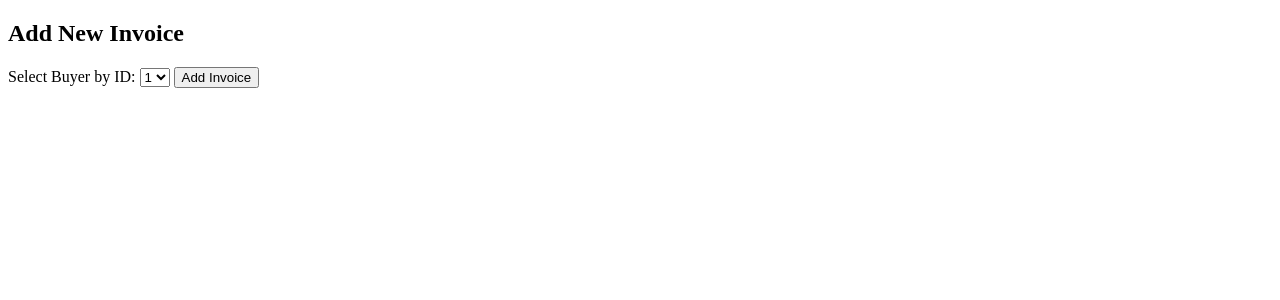
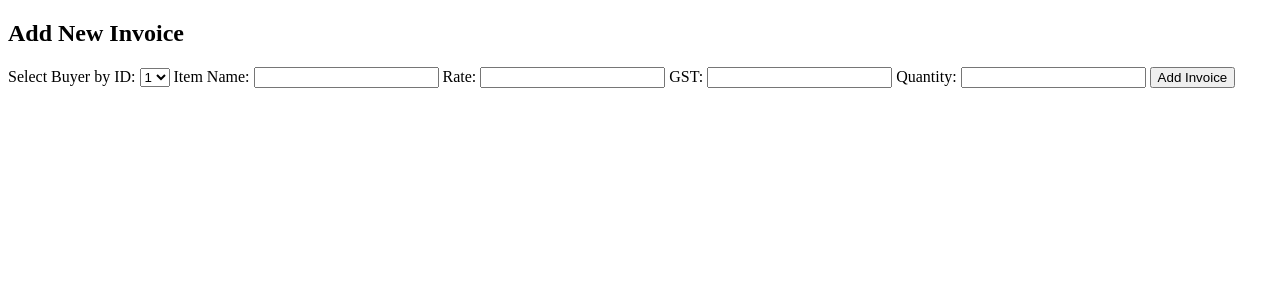
Before and after one commit to memeliciouss/invoicegen, a Django app: page /inv/generate in a window 1280 px wide. Shown: the top 300 px of the page. Run offline with Django 5.2, Linux system fonts and the light colour scheme; data comes from the database, SQL or seed files in the repository; both versions use the stored data as it was after the commit.

Commit message:
Items database

```diff
--- a/buyer/admin.py
+++ b/buyer/admin.py
@@ -1,5 +1,5 @@
 from django.contrib import admin
-from buyer.models import buyer
+from buyer.models import Buyer
 
 # Register your models here.
-admin.site.register(buyer) #added manually
+admin.site.register(Buyer) #added manually
--- a/buyer/models.py
+++ b/buyer/models.py
@@ -2,9 +2,11 @@ from django.db import models
 
 #register model in app's admin.py
 #add app in project's settings.py 's installed app
+#python manage.py makemigratinos
+#python manage.py migrate
 
 # Create your models here.
-class buyer(models.Model):
+class Buyer(models.Model):
     buyerID=models.AutoField(primary_key=True)
     name=models.CharField(max_length=64)
     adr=models.CharField(max_length=128)
@@ -13,4 +15,5 @@ class buyer(models.Model):
     gst=models.CharField(max_length=15)
 
     def __str__(self):
-        return self.buyerID + ": " + self.name
+        return str(self.buyerID) + ": " + self.name
+        # it must return a str type
--- a/buyer/views.py
+++ b/buyer/views.py
@@ -1,9 +1,9 @@
 from django.shortcuts import render, redirect
-from buyer.models import buyer
+from buyer.models import Buyer
 
 # Create your views here.
 def buyers(request):
-    buyers=buyer.objects.all()
+    buyers=Buyer.objects.all()
     context={
         'buyers':buyers
     }
@@ -16,7 +16,7 @@ def add(request):
         state = request.POST.get('state')
         pin = request.POST.get('pin')
         gst = request.POST.get('gst')
-        newBuyer=buyer(name=name, adr=adr, state=state, pin=pin, gst=gst)
+        newBuyer=Buyer(name=name, adr=adr, state=state, pin=pin, gst=gst)
         newBuyer.save()
 
         return redirect('/buyers')
--- a/invoice/admin.py
+++ b/invoice/admin.py
@@ -1,5 +1,6 @@
 from django.contrib import admin
-from invoice.models import invoice
+from invoice.models import Invoice,Items
 
 # Register your models here.
-admin.site.register(invoice) #added manually
+admin.site.register(Invoice) #added manually
+admin.site.register(Items) #added manually
--- a/invoice/urls.py
+++ b/invoice/urls.py
@@ -5,5 +5,5 @@ from invoice import views
 urlpatterns = [
     path('generate',views.generate, name='geninvoice'),
     path('<int:invID>', views.inv, name='inv'),
-    path('all', views.all, name='all')
+    path('list', views.list, name='list')
 ]
--- a/invoice/views.py
+++ b/invoice/views.py
@@ -1,33 +1,48 @@
 from django.shortcuts import render, redirect, get_object_or_404
-from invoice.models import invoice
-from buyer.models import buyer
+from invoice.models import Invoice, Items
+from buyer.models import Buyer
 
 # Create your views here.
 
 def generate(request):
     if request.method == "POST":
+        #get buyer info
         buyer_id=request.POST.get('buyerID')
-        buyer_instance=buyer.objects.get(buyerID=buyer_id)
-        newInv=invoice(buyerID=buyer_instance)
+        buyer_instance=Buyer.objects.get(buyerID=buyer_id)
+
+        #create new invoice
+        newInv=Invoice(buyerID=buyer_instance)
         newInv.save()
 
-        return redirect('/inv/all')
+        #fetch item details
+        item_list=request.POST.getlist('itemName')
+        rates=request.POST.getlist('rate')
+        gsts=request.POST.getlist('gst')
+        qtys=request.POST.getlist('qty')
+
+        for itemName,rate,gst,qty in zip(item_list,rates,gsts,qtys):
+            new_item=Items(invID=newInv,itemName=itemName,rate=rate,gst=gst,qty=qty)
+            new_item.save()
+        return redirect('/inv/list')
 
     context={
-        'buyers':buyer.objects.all()
+        'buyers':Buyer.objects.all()
     }
     return render(request, 'generate.html',context)
 
 def inv(request, invID):
     # invoice_instance=invoice.objects.get(invID=invID)
-    invoice_instance=get_object_or_404(invoice,invID=invID)
+    invoice_instance=get_object_or_404(Invoice,invID=invID)
     context={
-        'invoice':invoice_instance
+        'invoice':invoice_instance,
+        'items':Items.objects.filter(invID=invoice_instance)
+        # get: This method returns a single object that matches the given query parameters. If no object or more than one object matches the query, it will raise an error (DoesNotExist or MultipleObjectsReturned, respectively).
+        # filter: This method returns a QuerySet containing zero, one, or many objects that match the given query parameters. It does not raise an error if no objects match the query; instead, it simply returns an empty QuerySet.
     }
-    return render(request, 'invoice.html', context)
+    return render(request, 'inv.html', context)
 
-def all(request):
+def list(request):
     context={
-        'invoices':invoice.objects.all()
+        'invoices':Invoice.objects.all()
     }
     return render(request,'invoices.html',context)
--- a/templates/generate.html
+++ b/templates/generate.html
@@ -15,6 +15,19 @@
                     <option value="{{ buyer.buyerID }}">{{ buyer.buyerID }}</option>
                 {% endfor %}
             </select>
+
+            <label for="itemName">Item Name:</label>
+            <input type="text" name="itemName" id="itemName" required>
+
+            <label for="rate">Rate:</label>
+            <input type="number" name="rate" id="rate" required>
+
+            <label for="gst">GST:</label>
+            <input type="number" name="gst" id="gst" required>
+
+            <label for="qty">Quantity:</label>
+            <input type="number" name="qty" id="qty" required>
+
             <button type="submit">Add Invoice</button>
         </form>
     </div>
```
Also changed, not shown: invoice/models.py (+16 -4 lines), templates/inv.html (added, +21 -0 lines), templates/invoice.html (deleted, +0 -16 lines), db.sqlite3, invoice/migrations/0002_items.py (added), invoice/migrations/0003_items_qty.py (added).
